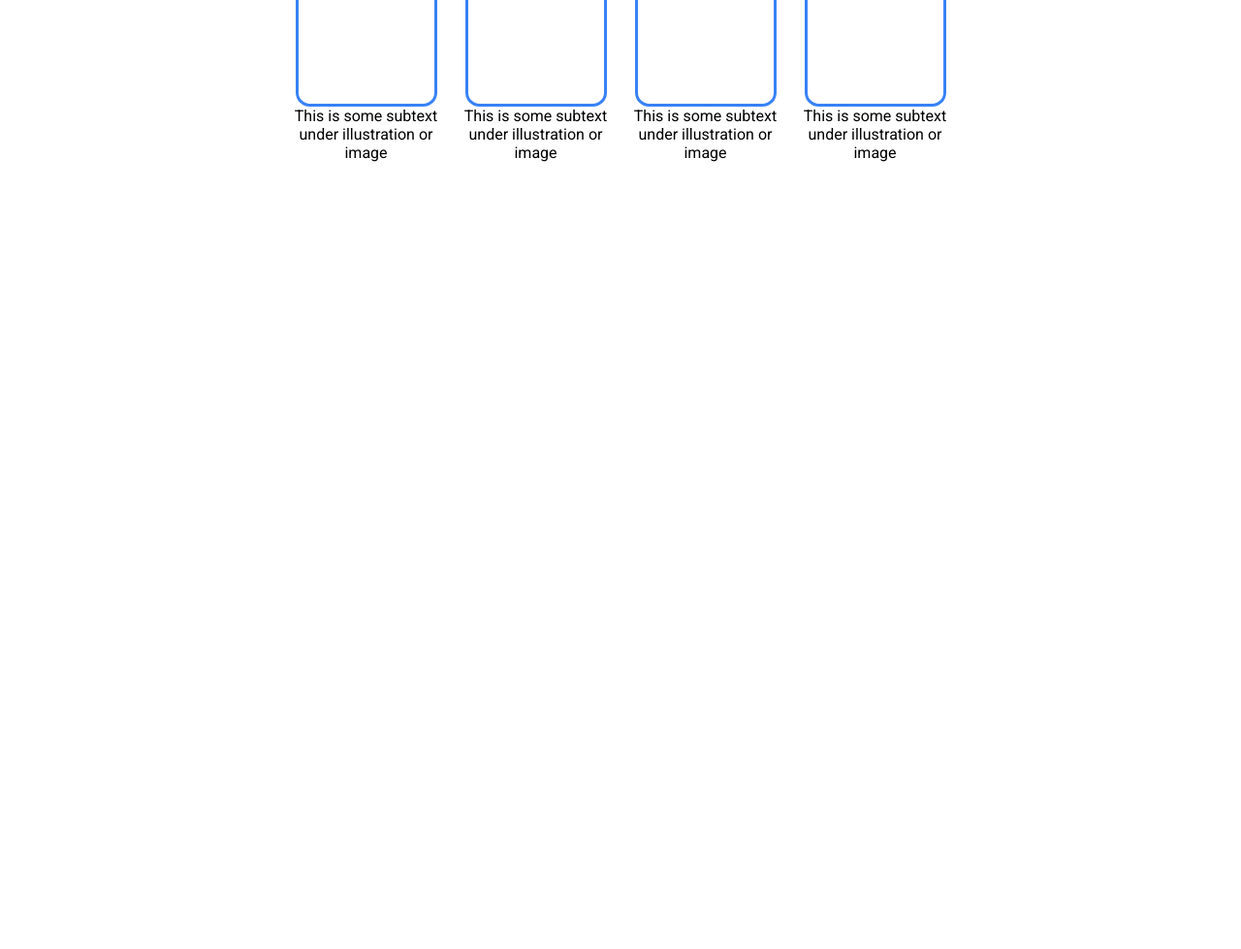
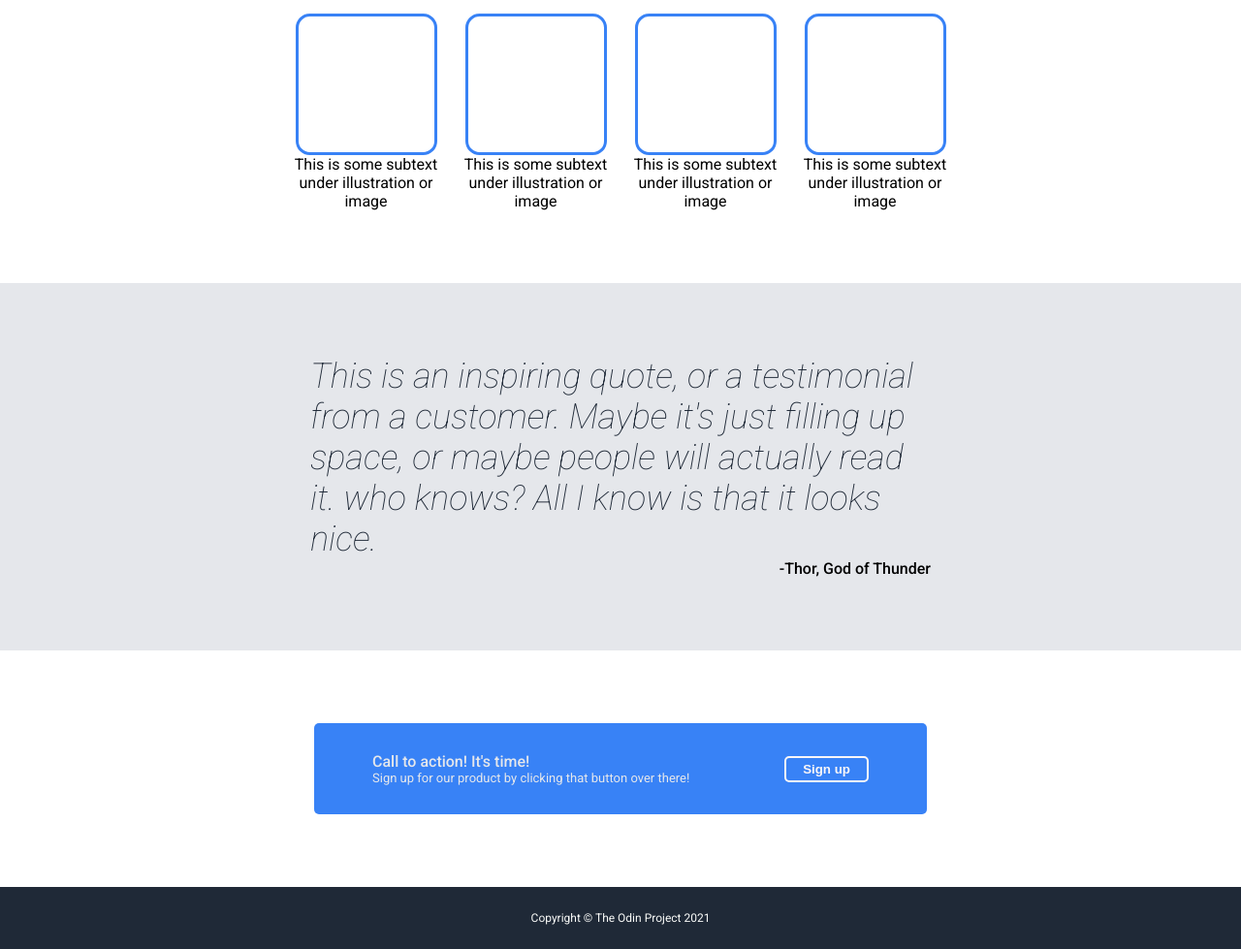
Before and after one commit to chamitha1/Landing-Page-TOP, a plain HTML site: page index.html in a window 1280 px wide. Shown: the part 517-1496 px from the top of the page at 97% size. Before the commit the page ends 800 px from the top, so only its background shows below. Drawn offline with Linux system fonts and the light colour scheme.

Commit message:
Implemented section three, section four and footer
All project requirements for the landing page implemented.
Can customize to the preference.

```diff
--- a/index.html
+++ b/index.html
@@ -67,16 +67,41 @@
         </div>
     </div>
 
-    <div class="sections-three">
-
+    <div class="section-three">
+        <div class="quote-container">
+            <div class="quote">
+                This is an inspiring quote, or a testimonial from a customer. Maybe it's just
+                filling up space, or maybe people will actually read it. who knows? All I know is
+                 that it looks nice.
+            </div>
+            <div class="author">
+                -Thor, God of Thunder
+            </div>
+        </div>
     </div>
 
     <div class="section-four">
-
+        <div class="cta-container">
+                <div class="cta-texts">
+                <div class="text-one">
+                    Call to action! It's time!
+                </div>
+                <div class="text-two">
+                    Sign up for our product by clicking that button over there!
+                </div>
+            </div>
+            <div class="cta-btn-container">
+                <button>
+                    Sign up
+                </button>
+            </div>
+        </div>
     </div>
 
     <div class="footer">
-
+        <div class="copyright-text">
+            Copyright © The Odin Project 2021
+        </div>
     </div>
 
 </body>
--- a/styles.css
+++ b/styles.css
@@ -84,7 +84,7 @@ ul{
     flex-direction: column;
     gap: 30px;
     text-align: center;
-    margin: 25px;
+    margin: 75px;
 }
 
 .title{
@@ -116,3 +116,75 @@ ul{
     border: solid #3882F6;
     border-radius: 10%;
 }
+
+/* Section three */
+.section-three{
+    display: flex;
+    justify-content: center;
+    background-color: #E5E7Eb;
+    padding: 75px 0 75px 0;
+}
+
+.quote-container{
+    display: flex;
+    flex-direction: column;
+    max-width: 50%;
+}
+.quote{
+    color:#1F2937;
+    font-size: 36px;
+    font-style: italic;
+    font-weight: lighter;
+}
+.author{
+    display: flex;
+    justify-content: flex-end;
+    font-size: 16px;
+    font-weight: 500;
+}
+
+/* Section four */
+
+.section-four{
+    display: flex;
+    justify-content: center;
+    padding: 75px 0 75px 0;
+    flex:1 1 auto;
+}
+.cta-container{
+    display: flex;
+    align-items: center;
+    flex-basis: 40%;
+    justify-content: space-between;
+    color: #E5E7Eb;
+    background-color: #3882F6;
+    padding:30px 60px;
+    border-radius: 5px;
+}
+.cta-btn-container button{
+        background-color: #3882F6;
+        color: #FAF6F8;
+        border: 2px solid #FAF6F8;
+        padding: 4px 17px;
+        border-radius: 5px;
+        font-weight: 600;
+}
+
+.text-one{
+    font-weight: 500;
+}
+.text-two{
+    font-size:13px;
+}
+
+
+/* Footer */
+
+.footer{
+    background-color: #1F2937;
+    display: flex;
+    justify-content: center;
+    color: #F9FAF8;
+    padding: 25px 0 25px 0;
+    font-size: 12px;
+}
```
